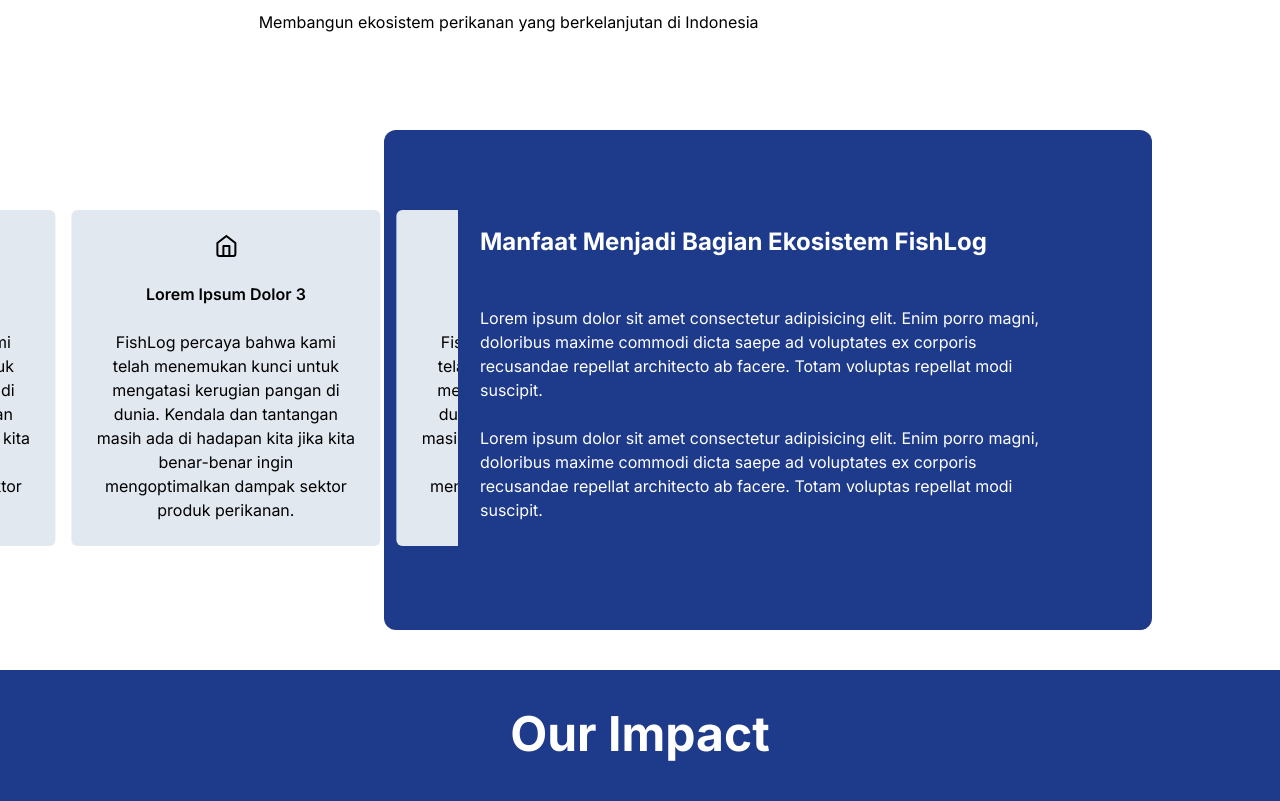
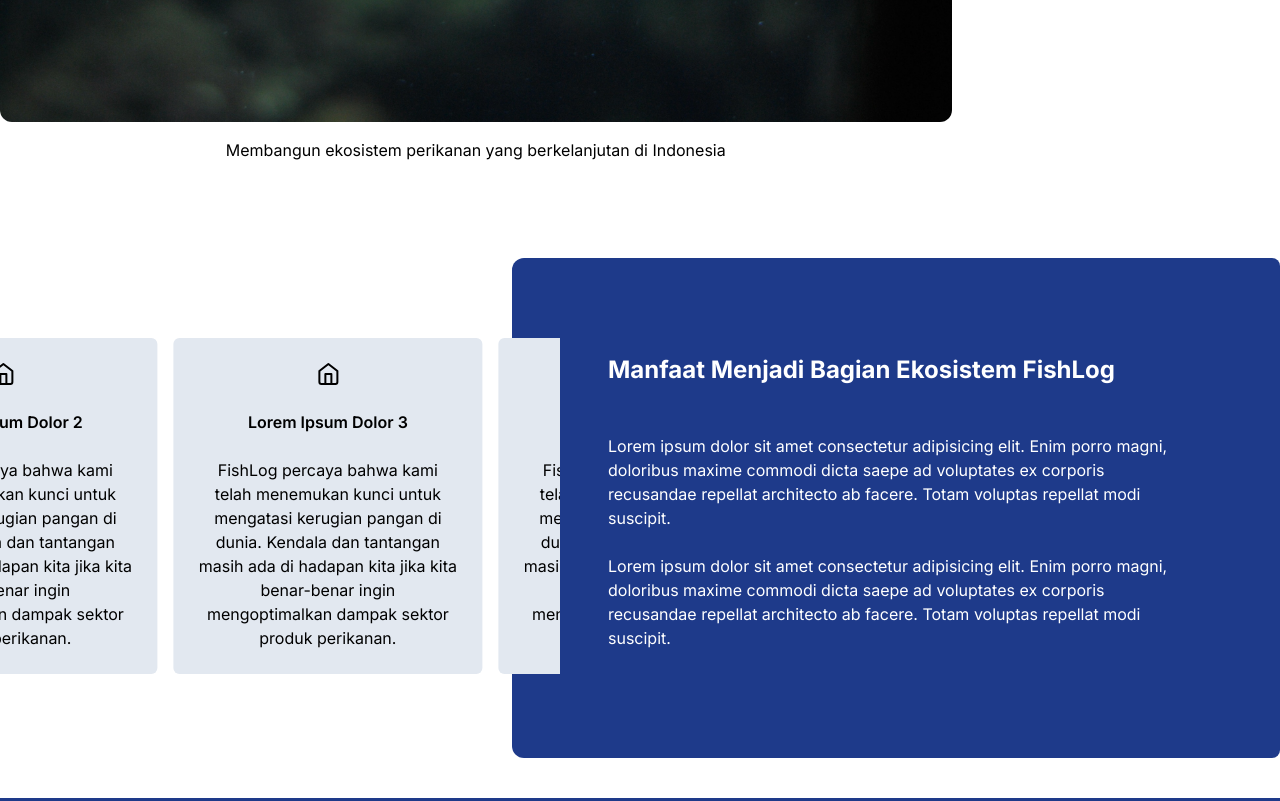
Before and after one commit to ihsandev/my-web-fishlog, a Next.js app: page / in a window 1280 px wide. Shown: the part 1659-2460 px from the top of the page. Built offline with nearby package versions, Linux system fonts and the light colour scheme.

Commit message:
enhance: middlesection layout

```diff
--- a/components/CardSection/page.tsx
+++ b/components/CardSection/page.tsx
@@ -4,16 +4,18 @@
   children?: ReactNode;
   title?: string;
   className?: string;
+  withContainer?: boolean;
 }
 
 export default function CardSection({
   children,
   title,
   className,
+  withContainer = true,
 }: ICardSection) {
   return (
     <section className={`py-10 ${className} md:px-0 px-6`}>
-      <div className="max-w-screen-lg mx-auto">
+      <div className={withContainer ? "max-w-screen-lg mx-auto" : ""}>
         <div className=" flex justify-center">
           <h1 className="text-center text-3xl md:text-5xl font-bold max-w-screen-md mb-10">
             {title}
--- a/containers/Home/partials/MiddleSection.tsx
+++ b/containers/Home/partials/MiddleSection.tsx
@@ -28,6 +28,7 @@
     <CardSection
       className="relative"
       title="Memperkuat Rantai Pasok Perikanan Bersama-sama"
+      withContainer={false}
     >
       <div>
         <div className="md:flex items-center justify-between mb-24">
@@ -38,7 +39,7 @@
         <div className="flex md:flex-row flex-col gap-6 justify-between relative">
           <div />
           <div>
-            <div className="w-full md:w-[650px] md:absolute md:top-20 md:-left-[320px] mb-10 md:mb-0">
+            <div className="w-full md:w-[650px] md:absolute md:top-20 md:-left-[90px] mb-10 md:mb-0">
               <Slider
                 dots={false}
                 slidesToShow={2}
@@ -93,7 +94,7 @@
                 </div>
               </Slider>
             </div>
-            <div className="bg-blue-900 max-w-screen-md p-6 md:p-24 min-h-[500px] justify-end rounded-xl">
+            <div className="bg-blue-900 max-w-screen-md p-6 md:p-24 min-h-[500px] justify-end md:rounded-tl-xl md:rounded-bl-xl rounded-lg">
               <div className="text-white">
                 <h2 className="mb-12 text-2xl font-bold">
                   Manfaat Menjadi Bagian Ekosistem FishLog
```
